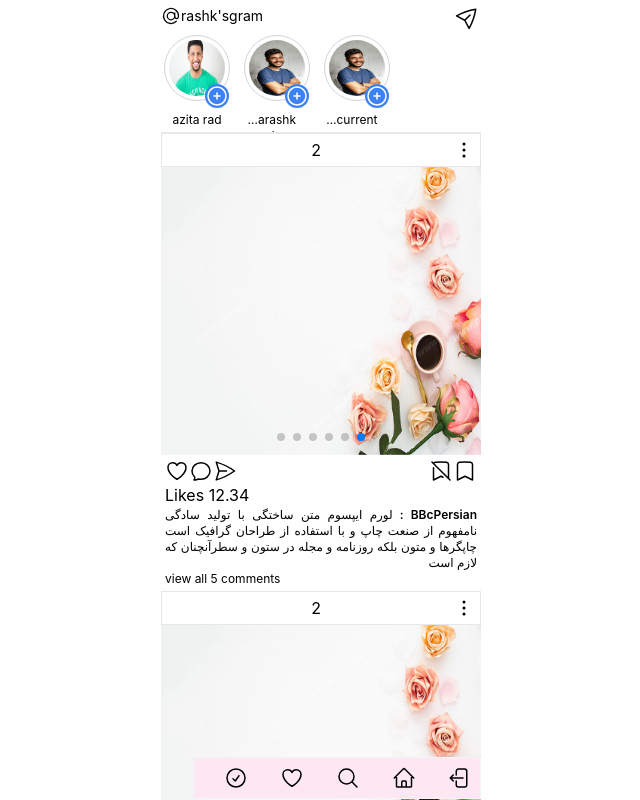
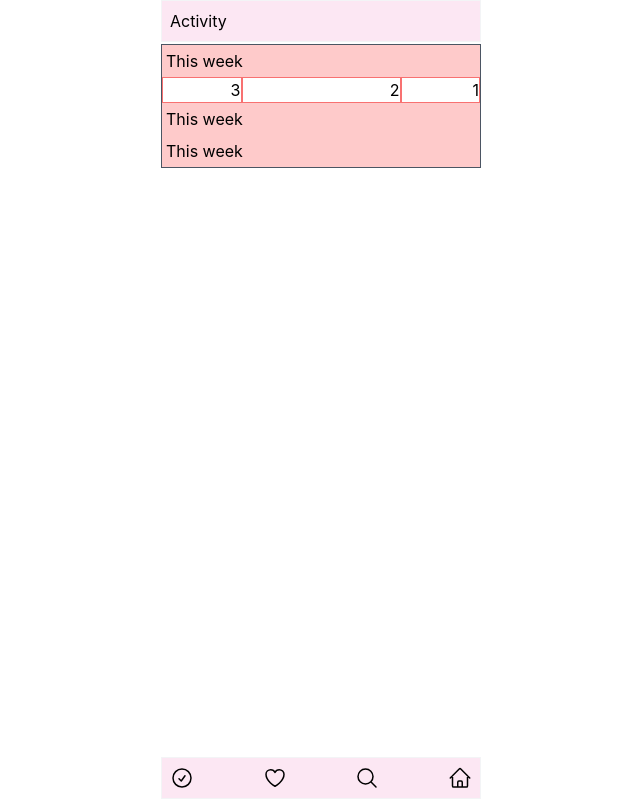
Before and after one commit to arashkyadegar/messanger, a React (Create React App) app: page / in a window 1280 px wide. Shown: the top 800 px of the page, without its empty margins (319-959 px from the left). Built offline with nearby package versions, Linux system fonts and the light colour scheme.

Commit message:
activiy items added

```diff
--- a/src/App.tsx
+++ b/src/App.tsx
@@ -1,42 +1,22 @@
-import React, { useState } from 'react';
-import logo from './logo.svg';
+
 import './App.css';
 
 import { useAppDispatch, useAppSelector } from "./redux/store/hooks";
-import StoryComponent from './components/story/story';
-import HeaderComponent from './components/header/header';
-import PostComponent from './components/post/post';
 import FooterComponent from './components/footer/footer';
+import SearchComponent from './components/search/search';
+import LandingPageComponent from './components/landingPage/landingPage';
+import ActivityComponent from './components/activity/activity';
 function App() {
   const dispatch = useAppDispatch();
 
-  const images = ['1.jpg', '2.jpg', '1.jpg', '2.jpg', '1.jpg', '2.jpg'];
-  const images1 = ['1.jpg'];
   return (
-    <>
-      <div className='container max-w-sm' >
-        <HeaderComponent />
+    <div className='container max-w-sm' >
+      <ActivityComponent />
+      {/* <LandingPageComponent />
+      <SearchComponent />*/}
+      <FooterComponent />
+    </div>
 
-        <div className=' flex flex-row-reverse  border-b border-gray-200 gap-2 overflow-hidden pb-1' >
-          <div className='flex-row flex gap-2 h-24'>
-            <StoryComponent name='current user' avatar='pexels-italo-melo-2379004.jpg' />
-            <StoryComponent name='arashk yadegar ashkan' avatar='pexels-italo-melo-2379004.jpg' />
-            <StoryComponent name='azita rad' avatar='pexels-justin-shaifer-1222271.jpg' />
-          </div>
-        </div>
-
-        <div className='flex flex-col  mb-10'>
-          <PostComponent images={images} />
-
-          <PostComponent images={images} />
-          <PostComponent images={images} />
-          <PostComponent images={images1} />
-        </div>
-        <FooterComponent />
-      </div>
-
-
-    </>
   );
 }
 
--- /dev/null
+++ b/src/components/activity/activity.tsx
@@ -0,0 +1,25 @@
+import React from 'react';
+import { useAppDispatch } from "../../redux/store/hooks"
+
+function ActivityComponent(props: any) {
+     const dispatch = useAppDispatch();
+     return (
+          <>
+               <div className='p-2 fixed w-[320px] bg-pink-100 flex flex-row-reverse justify-between  gap-4 top-0 z-50 border border-gray-100'>
+                    <h1 >Activity</h1>
+               </div>
+               <div className='mt-11 flex flex-col border border-gray-600'>
+                    <div className='bg-red-200 text-left p-1'>This week</div>
+                    <div className=' grid grid-cols-4'>
+                         <div className='col-span-1 border border-red-400'>1</div>
+                         <div className='col-span-2 border border-red-400'>2</div>
+                         <div className='col-span-1 border border-red-400'>3</div>
+                    </div>
+                    <div className='bg-red-200 text-left p-1'>This week</div>
+                    <div className='bg-red-200 text-left p-1'>This week</div>
+               </div>
+          </>
+     );
+}
+
+export default ActivityComponent;
--- /dev/null
+++ b/src/components/activity/activityFollow.tsx
@@ -0,0 +1,15 @@
+import React from 'react';
+import { useAppDispatch } from "../../redux/store/hooks"
+
+function ActivityFollowComponent(props: any) {
+     const dispatch = useAppDispatch();
+     return (
+          <>
+               <svg xmlns="http://www.w3.org/2000/svg" fill="none" viewBox="0 0 24 24" strokeWidth="1.5" stroke="currentColor" className="w-6 h-6">
+                    <path strokeLinecap="round" strokeLinejoin="round" d="M12 20.25c4.97 0 9-3.694 9-8.25s-4.03-8.25-9-8.25S3 7.444 3 12c0 2.104.859 4.023 2.273 5.48.432.447.74 1.04.586 1.641a4.483 4.483 0 0 1-.923 1.785A5.969 5.969 0 0 0 6 21c1.282 0 2.47-.402 3.445-1.087.81.22 1.668.337 2.555.337Z" />
+               </svg>
+          </>
+     );
+}
+
+export default ActivityFollowComponent;
--- /dev/null
+++ b/src/components/activity/activityLike.tsx
@@ -0,0 +1,15 @@
+import React from 'react';
+import { useAppDispatch } from "../../redux/store/hooks"
+
+function ActivityLikeComponent(props: any) {
+     const dispatch = useAppDispatch();
+     return (
+          <>
+               <svg xmlns="http://www.w3.org/2000/svg" fill="none" viewBox="0 0 24 24" strokeWidth="1.5" stroke="currentColor" className="w-6 h-6">
+                    <path strokeLinecap="round" strokeLinejoin="round" d="M12 20.25c4.97 0 9-3.694 9-8.25s-4.03-8.25-9-8.25S3 7.444 3 12c0 2.104.859 4.023 2.273 5.48.432.447.74 1.04.586 1.641a4.483 4.483 0 0 1-.923 1.785A5.969 5.969 0 0 0 6 21c1.282 0 2.47-.402 3.445-1.087.81.22 1.668.337 2.555.337Z" />
+               </svg>
+          </>
+     );
+}
+
+export default ActivityLikeComponent;
--- a/src/components/footer/footer.tsx
+++ b/src/components/footer/footer.tsx
@@ -6,16 +6,7 @@ function FooterComponent(props: any) {
      const dispatch = useAppDispatch();
      return (
           <>
-               <div className='fixed w-72  bg-pink-100 flex flex-row  gap-4 bottom-[1px] z-50 border border-gray-100'>
-
-                    <div className='p-2 hover:bg-green-600 hover:text-white cursor-pointer rounded-lg'>
-
-                         <svg xmlns="http://www.w3.org/2000/svg" fill="none" viewBox="0 0 24 24" strokeWidth="1.5" stroke="currentColor" className="w-6 h-6">
-                              <path strokeLinecap="round" strokeLinejoin="round" d="M8.25 9V5.25A2.25 2.25 0 0 1 10.5 3h6a2.25 2.25 0 0 1 2.25 2.25v13.5A2.25 2.25 0 0 1 16.5 21h-6a2.25 2.25 0 0 1-2.25-2.25V15m-3 0-3-3m0 0 3-3m-3 3H15" />
-                         </svg>
-
-                    </div>
-
+               <div className='fixed w-[320px] bg-pink-100 flex flex-row justify-between  gap-4 bottom-[1px] z-50 border border-gray-100'>
                     <div className='p-2 hover:bg-green-600 hover:text-white cursor-pointer rounded-lg'>
                          <svg xmlns="http://www.w3.org/2000/svg" fill="none" viewBox="0 0 24 24" strokeWidth="1.5" stroke="currentColor" className="w-6 h-6" >
                               <path strokeLinecap="round" strokeLinejoin="round" d="m2.25 12 8.954-8.955c.44-.439 1.152-.439 1.591 0L21.75 12M4.5 9.75v10.125c0 .621.504 1.125 1.125 1.125H9.75v-4.875c0-.621.504-1.125 1.125-1.125h2.25c.621 0 1.125.504 1.125 1.125V21h4.125c.621 0 1.125-.504 1.125-1.125V9.75M8.25 21h8.25" />
--- a/src/components/header/header.tsx
+++ b/src/components/header/header.tsx
@@ -2,21 +2,19 @@ import React from 'react';
 
 function HeaderComponent(props: any) {
      return (
-          <div className='flex flex-row-reverse justify-between items-center h-8 text-sm'>
-
+          <div className='p-2 fixed w-[320px] bg-pink-100 flex flex-row justify-between  gap-4 top-0 z-50 border border-gray-100'>
+               <div><svg xmlns="http://www.w3.org/2000/svg" fill="none" viewBox="0 0 24 24" strokeWidth="1.5" stroke="currentColor" className="w-6 h-6  -rotate-45">
+                    <path strokeLinecap="round" strokeLinejoin="round" d="M6 12 3.269 3.125A59.769 59.769 0 0 1 21.485 12 59.768 59.768 0 0 1 3.27 20.875L5.999 12Zm0 0h7.5" />
+               </svg>
+               </div>
                <div className='flex flex-row'>
                     rashk'sgram
                     <svg xmlns="http://www.w3.org/2000/svg" fill="none" viewBox="0 0 24 24" strokeWidth="1.5" stroke="currentColor" className="w-5 h-5">
 
                          <path strokeLinecap="round" strokeLinejoin="round" d="M16.5 12a4.5 4.5 0 1 1-9 0 4.5 4.5 0 0 1 9 0Zm0 0c0 1.657 1.007 3 2.25 3S21 13.657 21 12a9 9 0 1 0-2.636 6.364M16.5 12V8.25" />
                     </svg>
+               </div>
 
-
-               </div>
-               <div><svg xmlns="http://www.w3.org/2000/svg" fill="none" viewBox="0 0 24 24" strokeWidth="1.5" stroke="currentColor" className="w-6 h-6  -rotate-45">
-                    <path strokeLinecap="round" strokeLinejoin="round" d="M6 12 3.269 3.125A59.769 59.769 0 0 1 21.485 12 59.768 59.768 0 0 1 3.27 20.875L5.999 12Zm0 0h7.5" />
-               </svg>
-               </div>
           </div>);
 }
 
--- /dev/null
+++ b/src/components/landingPage/landingPage.tsx
@@ -0,0 +1,39 @@
+import React from 'react';
+import { useAppDispatch } from "../../redux/store/hooks"
+import SearchComponent from '../search/search';
+import HeaderComponent from '../header/header';
+import StoryComponent from '../story/story';
+import PostComponent from '../post/post';
+import FooterComponent from '../footer/footer';
+
+function LandingPageComponent(props: any) {
+     const dispatch = useAppDispatch();
+
+     const images = ['1.jpg', '2.jpg', '1.jpg', '2.jpg', '1.jpg', '2.jpg'];
+     const images1 = ['1.jpg'];
+     return (
+          <>
+
+               <HeaderComponent />
+               <div className='mt-5 flex flex-row-reverse  border-b border-gray-200 gap-2 overflow-hidden pb-1' >
+                    <div className='flex-row flex gap-2 h-24'>
+                         <StoryComponent name='current user' avatar='pexels-italo-melo-2379004.jpg' />
+                         <StoryComponent name='arashk yadegar ashkan' avatar='pexels-italo-melo-2379004.jpg' />
+                         <StoryComponent name='azita rad' avatar='pexels-justin-shaifer-1222271.jpg' />
+                    </div>
+               </div>
+
+               <div className='flex flex-col  mb-10'>
+                    <PostComponent images={images} />
+
+                    <PostComponent images={images} />
+                    <PostComponent images={images} />
+                    <PostComponent images={images1} />
+               </div>
+
+
+          </>
+     );
+}
+
+export default LandingPageComponent;
--- a/src/components/postText/postText.tsx
+++ b/src/components/postText/postText.tsx
@@ -4,11 +4,12 @@ import { useAppDispatch } from "../../redux/store/hooks"
 function PostTextComponent(props: any) {
      const dispatch = useAppDispatch();
      return (
-          <div>
+          <div className=''>
 
-               <h6 className='text-xs  text-justify'><span className='font-semibold'>{props.username} : </span>
+               <h6 className='  text-justify line-clamp-1'><span className='font-semibold'>{props.username} : </span>
                     لورم ایپسوم متن ساختگی با تولید سادگی نامفهوم از صنعت چاپ و با استفاده از طراحان گرافیک است چاپگرها و متون بلکه روزنامه و مجله در ستون و سطرآنچنان که لازم است
                </h6>
+               <button  className='text-xs'>more ...</button>
           </div>
      );
 }
--- /dev/null
+++ b/src/components/search/search.tsx
@@ -0,0 +1,36 @@
+import React from 'react';
+import { useAppDispatch } from "../../redux/store/hooks"
+
+function SearchComponent(props: any) {
+     const dispatch = useAppDispatch();
+     return (
+          <>
+               <div className='flex flex-col  gap-1 '>
+                    <div className='p-1 m-1 bg-slate-200 rounded-lg overflow-hidden'>
+                         <div className='flex flex-row '>
+                              <input placeholder='جستجو ...' type="text" name="" id="" className='bg-transparent outline-none w-96' />
+                              <svg xmlns="http://www.w3.org/2000/svg" fill="none" viewBox="0 0 24 24" strokeWidth="1.5" stroke="currentColor" className="w-6 h-6">
+                                   <path strokeLinecap="round" strokeLinejoin="round" d="m21 21-5.197-5.197m0 0A7.5 7.5 0 1 0 5.196 5.196a7.5 7.5 0 0 0 10.607 10.607Z" />
+                              </svg>
+                         </div>
+                    </div>
+                    <div className='grid grid-cols-2  gap-1'>
+                         <div className='bg-slate-100 h-32'>1</div>
+                         <div className='bg-slate-100 h-32'>1</div>
+                         <div className='bg-slate-100 h-32'>1</div>
+                         <div className='bg-slate-100 h-32'>1</div>
+                         <div className='bg-slate-100 h-32'>1</div>
+                         <div className='bg-slate-100 h-32'>1</div>
+                         <div className='bg-slate-100 h-32'>1</div>
+                         <div className='bg-slate-100 h-32'>1</div>
+                         <div className='bg-slate-100 h-32'>1</div>
+                         <div className='bg-slate-100 h-32'>1</div>
+                         <div className='bg-slate-100 h-32'>1</div>
+                         <div className='bg-slate-100 h-32'>1</div>
+                    </div>
+               </div>
+          </>
+     );
+}
+
+export default SearchComponent;
--- a/src/redux/api.ts
+++ b/src/redux/api.ts
@@ -1,4 +1,3 @@
-
 import { createAction } from "@reduxjs/toolkit";
 
 export const apiCallBegan = createAction(
```
Also changed, not shown: src/components/activity/activityMention.tsx (added, +15 -0 lines).
